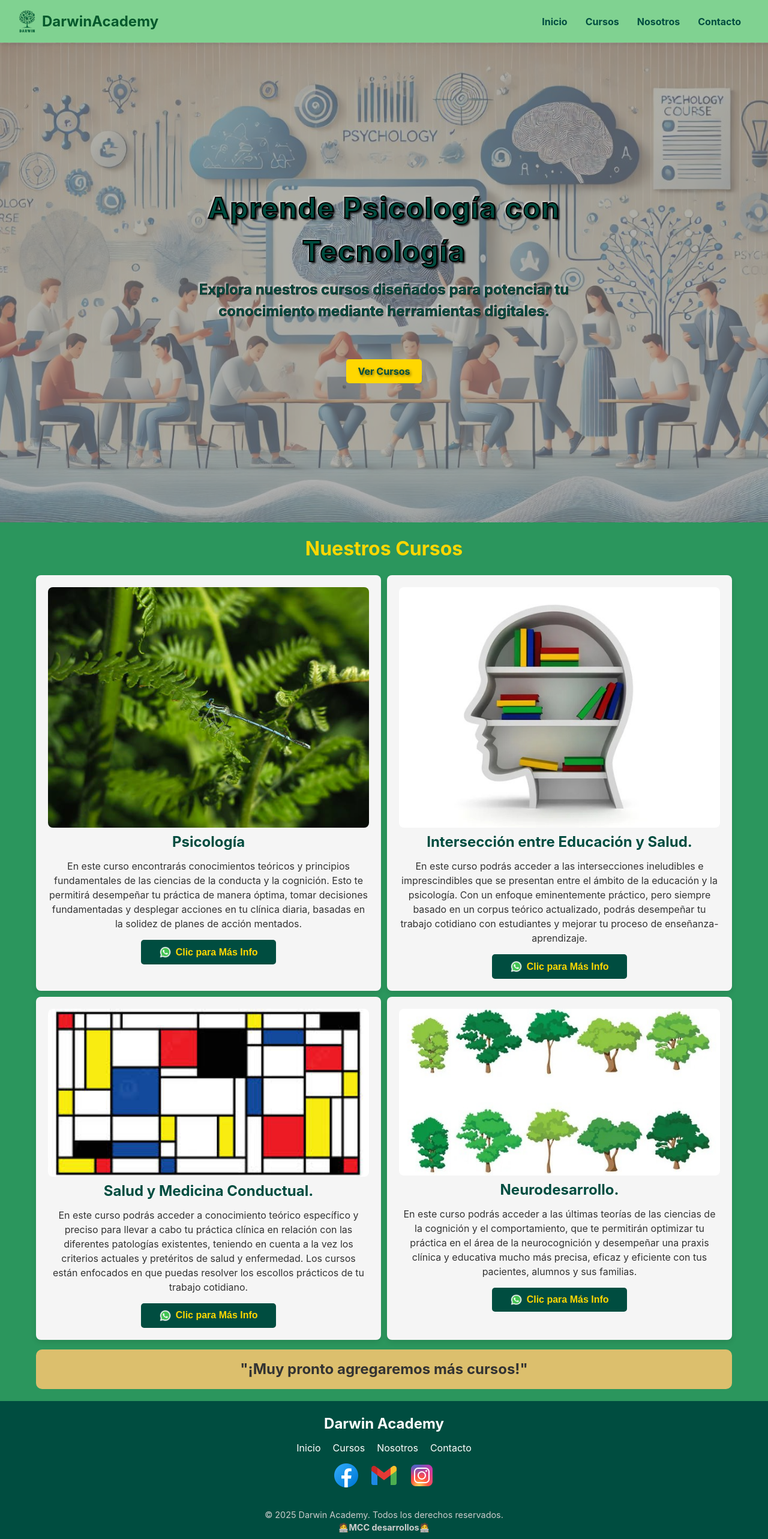
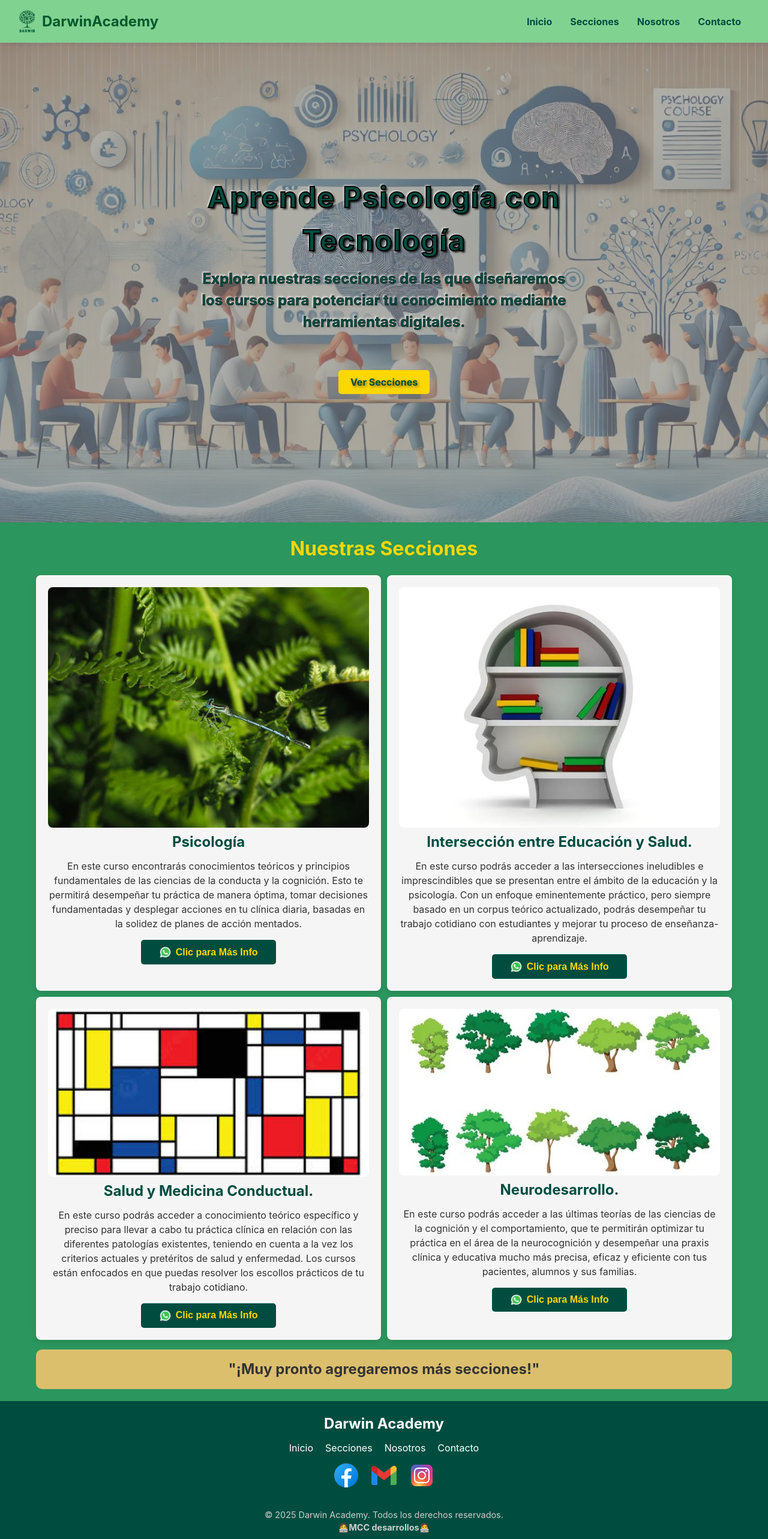
Before and after one commit to Marcoscc79/darwin-academy-vite, a React (Vite) app: page / in a window 1280 px wide. Shown: the top 2566 px of the page at 60% size. Built offline with nearby package versions, Linux system fonts and the light colour scheme.

Commit message:
Retoques 1

```diff
--- a/src/components/Footer.jsx
+++ b/src/components/Footer.jsx
@@ -18,7 +18,7 @@ const Footer = () => {
               <a href="/">Inicio</a>
             </li>
             <li>
-              <a href="/cursos">Cursos</a>
+              <a href="/cursos">Secciones</a>
             </li>
             <li>
               <a href="/nosotros">Nosotros</a>
--- a/src/components/Header.jsx
+++ b/src/components/Header.jsx
@@ -10,11 +10,11 @@ const Header = () => {
       <div className="hero-text">
         <h1>Aprende Psicología con Tecnología</h1>
         <p>
-          Explora nuestros cursos diseñados para potenciar tu conocimiento
+          Explora nuestras secciones de las que diseñaremos los cursos para potenciar tu conocimiento
           mediante herramientas digitales.
         </p>
         <a href="/cursos" className="btn-cta">
-          Ver Cursos
+          Ver Secciones
         </a>
       </div>
     </header>
--- a/src/components/Main.jsx
+++ b/src/components/Main.jsx
@@ -67,7 +67,7 @@ const Main = () => {
 
   return (
     <main className="main-container">
-      <h2 className="main-title">Nuestros Cursos</h2>
+      <h2 className="main-title">Nuestras Secciones</h2>
       <div className="cursos-grid">
         {cursos.map((curso) => {
           // Define las constantes dentro de la función de mapeo
@@ -100,7 +100,7 @@ const Main = () => {
         })}
       </div>
       <footer className="footer-header">
-        <h2 className="footer-title">"¡Muy pronto agregaremos más cursos!"</h2>
+        <h2 className="footer-title">"¡Muy pronto agregaremos más secciones!"</h2>
       </footer>
     </main>
   );
--- a/src/components/Navbar.css
+++ b/src/components/Navbar.css
@@ -92,7 +92,7 @@
     background-color: #80d291;
     width: 100%;
     max-width: 180px;
-    height: 20vh;
+    height: 135%;
     flex-direction: column;
     align-items: center;
     justify-content: center;
--- a/src/components/Navbar.jsx
+++ b/src/components/Navbar.jsx
@@ -25,7 +25,7 @@ const Navbar = () => {
             <Link to="/">Inicio</Link>
           </li>
           <li>
-            <Link to="/cursos">Cursos</Link>
+            <Link to="/cursos">Secciones</Link>
           </li>
           <li>
             <Link to="/nosotros">Nosotros</Link>
```
